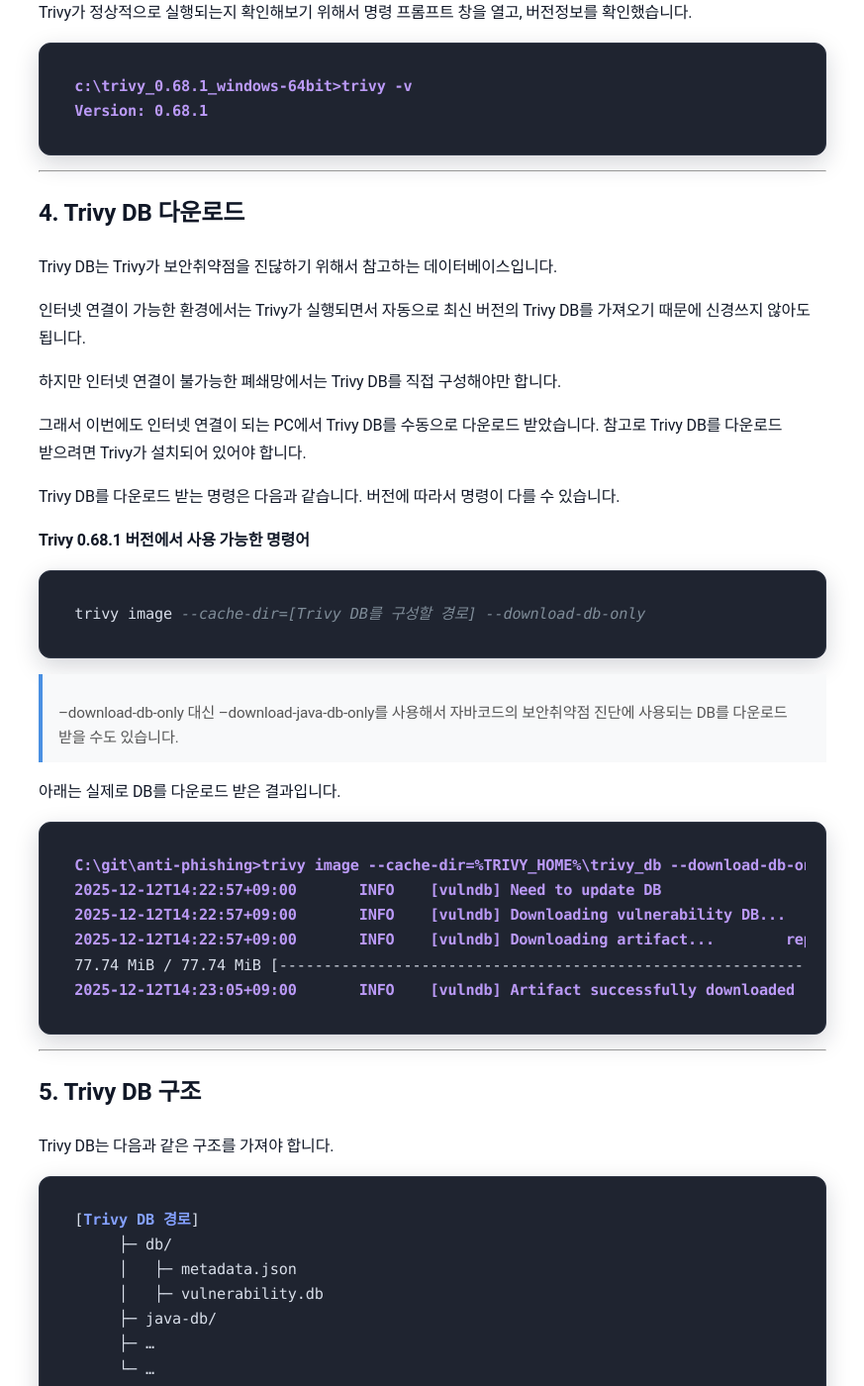
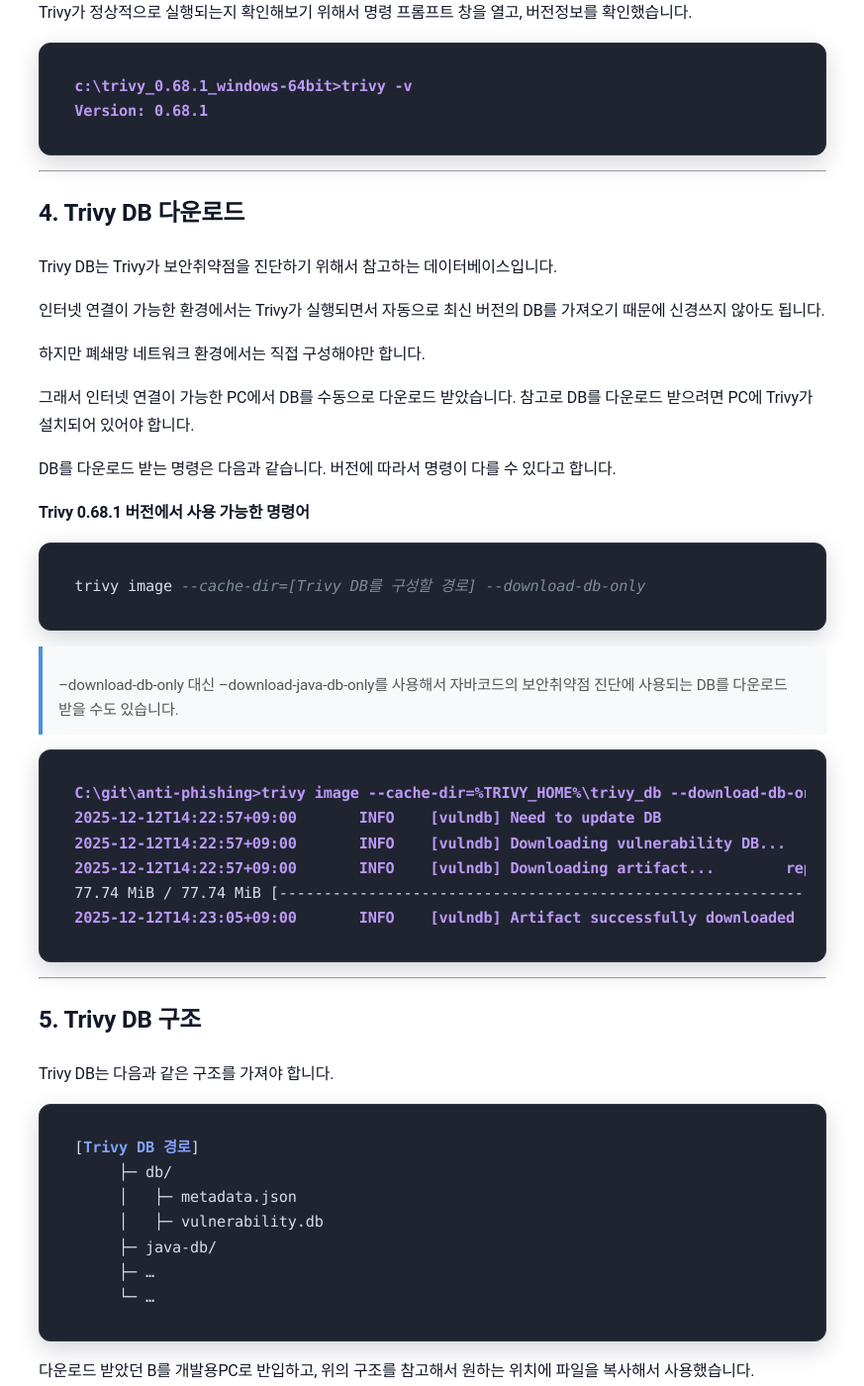
Before and after one commit to sanghoon-lee/sanghoon-lee.github.io, a Jekyll site: the page built from _posts/2025-12-10-trivy.md, in a window 1280 px wide and 1400 px high, scrolled down 1715 px. Shown: the whole window at 99% size, without its empty margins (203-1076 px from the left). Built offline with Jekyll 4.4.1, drawn with Linux system fonts in a browser that asks for light colours; nearby versions of some CDN libraries; comment, search, counter and statistics services are not loaded; some of the changed text lies outside the part shown.

Commit message:
Trivy 포스팅 수정/보완

````diff
--- a/_posts/2025-12-10-trivy.md
+++ b/_posts/2025-12-10-trivy.md
@@ -63,15 +63,15 @@ Version: 0.68.1
 
 ## 4. Trivy DB 다운로드
 
-Trivy DB는 Trivy가 보안취약점을 진닪하기 위해서 참고하는 데이터베이스입니다.
+Trivy DB는 Trivy가 보안취약점을 진단하기 위해서 참고하는 데이터베이스입니다.
 
-인터넷 연결이 가능한 환경에서는 Trivy가 실행되면서 자동으로 최신 버전의 Trivy DB를 가져오기 때문에 신경쓰지 않아도 됩니다.
+인터넷 연결이 가능한 환경에서는 Trivy가 실행되면서 자동으로 최신 버전의 DB를 가져오기 때문에 신경쓰지 않아도 됩니다.
 
-하지만 인터넷 연결이 불가능한 폐쇄망에서는 Trivy DB를 직접 구성해야만 합니다.
+하지만 폐쇄망 네트워크 환경에서는 직접 구성해야만 합니다.
 
-그래서 이번에도 인터넷 연결이 되는 PC에서 Trivy DB를 수동으로 다운로드 받았습니다. 참고로 Trivy DB를 다운로드 받으려면 Trivy가 설치되어 있어야 합니다.
+그래서 인터넷 연결이 가능한 PC에서 DB를 수동으로 다운로드 받았습니다. 참고로 DB를 다운로드 받으려면 PC에 Trivy가 설치되어 있어야 합니다.
 
-Trivy DB를 다운로드 받는 명령은 다음과 같습니다. 버전에 따라서 명령이 다를 수 있습니다.
+DB를 다운로드 받는 명령은 다음과 같습니다. 버전에 따라서 명령이 다를 수 있다고 합니다.
 
 **Trivy 0.68.1 버전에서 사용 가능한 명령어**
 ```text
@@ -79,8 +79,6 @@ trivy image --cache-dir=[Trivy DB를 구성할 경로] --download-db-only
 ```
 
 > --download-db-only 대신 --download-java-db-only를 사용해서 자바코드의 보안취약점 진단에 사용되는 DB를 다운로드 받을 수도 있습니다.
-
-아래는 실제로 DB를 다운로드 받은 결과입니다.
 
 ```
 C:\git\anti-phishing>trivy image --cache-dir=%TRIVY_HOME%\trivy_db --download-db-only
@@ -107,7 +105,7 @@ Trivy DB는 다음과 같은 구조를 가져야 합니다.
      └─ …
 ```
 
-다운로드 받은 Trivy DB를 개발용PC로 반입하고, 위의 구조를 참고해서 원하는 위치에 파일을 복사해서 사용하면 됩니다.
+다운로드 받았던 B를 개발용PC로 반입하고, 위의 구조를 참고해서 원하는 위치에 파일을 복사해서 사용했습니다.
 
 ---
 
@@ -119,17 +117,13 @@ Trivy DB는 다음과 같은 구조를 가져야 합니다.
 trivy fs [소스코드가 위치한 경로]
 ```
 
-Trivy는 검사를 시작하면서 Trivy DB의 다운로드가 필요한지 확인하는 절차가 수행됩니다.
-
-폐쇄망 네트워크 환경에서는 이러한 절차를 생략하도록 아래와 같이 옵션을 추가해서 사용해야 합니다.
+폐쇄망 네트워크 환경에서는 DB 다운로드 절차가 생략되도록 옵션을 추가해서 사용해야 합니다.
 
 ```text
 trivy fs --cache-dir=[Trivy DB가 구성된 경로] --skip-db-update [소스코드가 위치한 경로]
 ```
 
 아래는 실제로 아주 간단한 테스트용 프로젝트를 만들어서 보안취약점 검사를 실행해본 결과입니다.
-
-너무 간단하게 만들어서 그런지 보안취약점이 나오지 않았습니다. (실제로 보안취약점 검사를 수행했던 소스코드는 회사 프로젝트라서 그 결과를 블로그에 첨부하지 못했습니다.)
 
 ```text
 C:\git\anti-phishing>trivy fs --cache-dir=%TRIVY_HOME%\trivy_db --skip-db-update .
@@ -153,6 +147,8 @@ Legend:
 - '0': Clean (no security findings detected)
 ```
 
+테스트 프로젝트를 너무 간단하게 만들어서 보안취약점이 나오지는 않았습니다. 회사에서 실제 사용하고 있는 프로젝트를 검사해본 결과에는 민감정보가 하드코딩되어 있는 부분이 지적되어 있었습니다.
+
 ---
 
-#trivy #보안취약점
+#trivy #보안 #취약점
````
